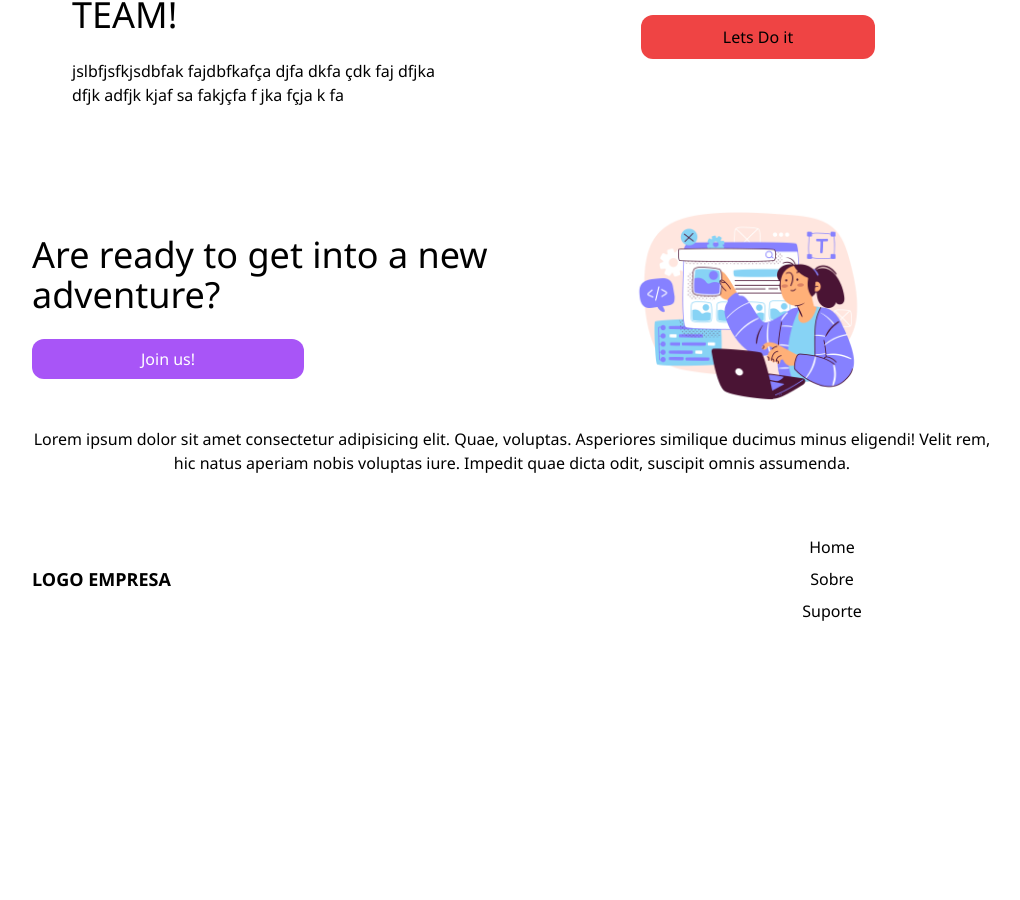
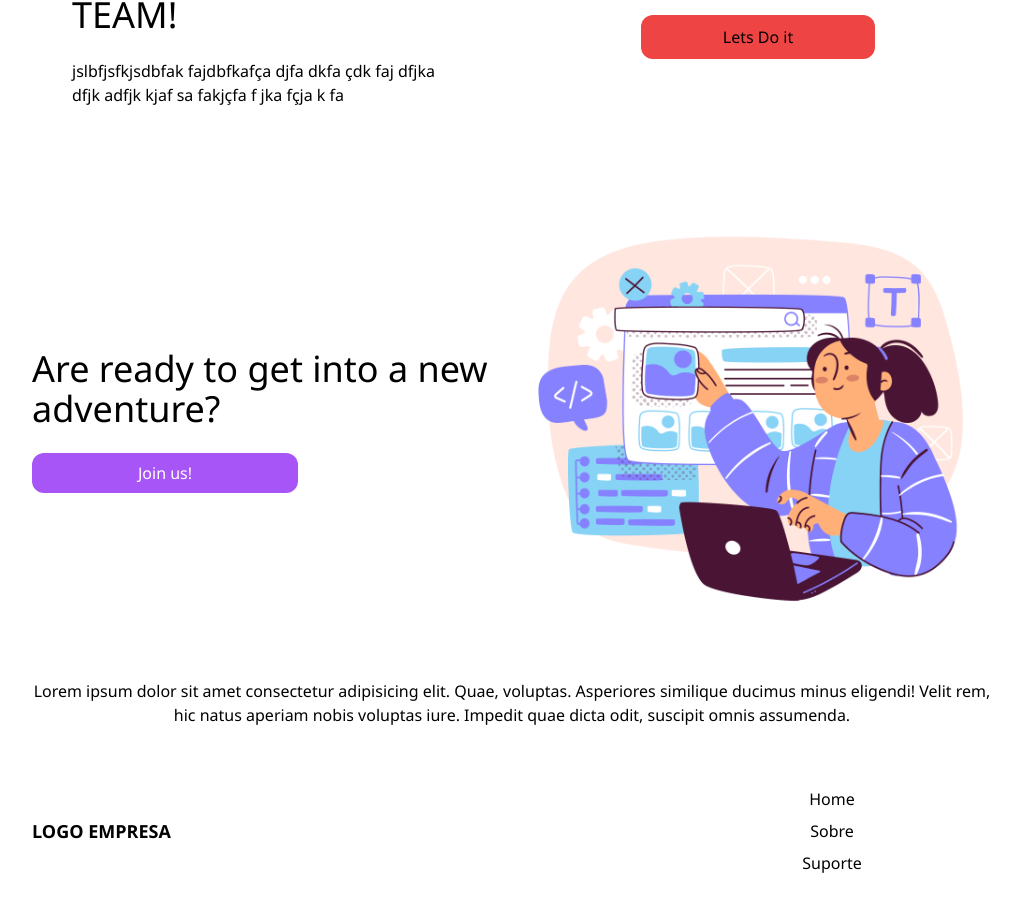
Before and after one commit to jessicapinheiro-s/react-context, a React (Create React App) app: page / in a window 1280 px wide. Shown: the part 597-1497 px from the top of the page, without its empty margins (128-1148 px from the left). Before the commit the page ends 1245 px from the top, so only its background shows below. Built offline with nearby package versions, Linux system fonts and the light colour scheme.

Commit message:
ajustando espaçamento e tamanho da img no container de img

```diff
--- a/src/components/container-img.tsx
+++ b/src/components/container-img.tsx
@@ -16,13 +16,13 @@ export function ContainerImg(props: ContainerImgProps) {
     const { imgCaminho, TextButton, Title } = props;
     const { valueTheme } = UseMyThemeContext();
     return (
-        <div className="grid grid-cols-2 grid-rows-1  mx-40 mb-2.5  py-[25px]">
+        <div className="grid grid-cols-2 grid-rows-1  mx-40 mb-2.5 gap-6 py-[25px]">
             <div className="flex flex-col items-start justify-center gap-6  h-full rounded-xl " style={themeStyles[valueTheme]}>
                 <h2 className="text-4xl ">{Title}</h2>
                 <button className="py-2 px-4 bg-purple-500 rounded-xl w-1/2 text-white" >{TextButton}</button>
             </div>
-            <div className="flex items-end justify-center  h-full rounded-xl" style={themeStyles[valueTheme]}>
-                <img src={imgCaminho} alt="img" className="w-1/2 rounded-xl" />
+            <div className="flex items-end justify-end  h-full rounded-xl" style={themeStyles[valueTheme]}>
+                <img src={imgCaminho} alt="img" className="w-full rounded-xl" />
             </div>
             <div className="col-span-2  text-center rounded-xl grid-cols-2" style={themeStyles[valueTheme]}>
                 <p>Lorem ipsum dolor sit amet consectetur adipisicing elit. Quae, voluptas. Asperiores similique ducimus minus eligendi! Velit rem, hic natus aperiam nobis voluptas iure. Impedit quae dicta odit, suscipit omnis assumenda.</p>
```
